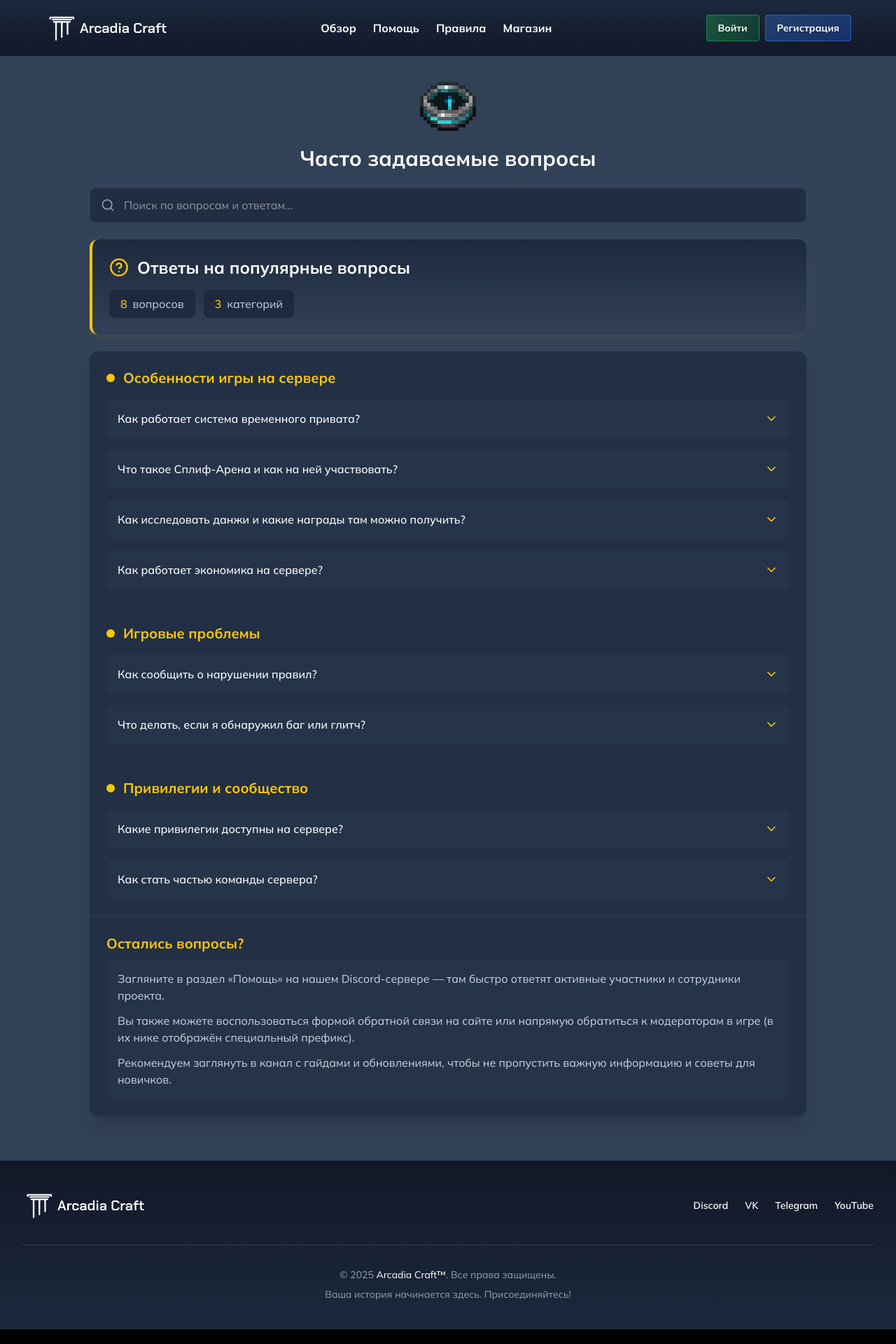
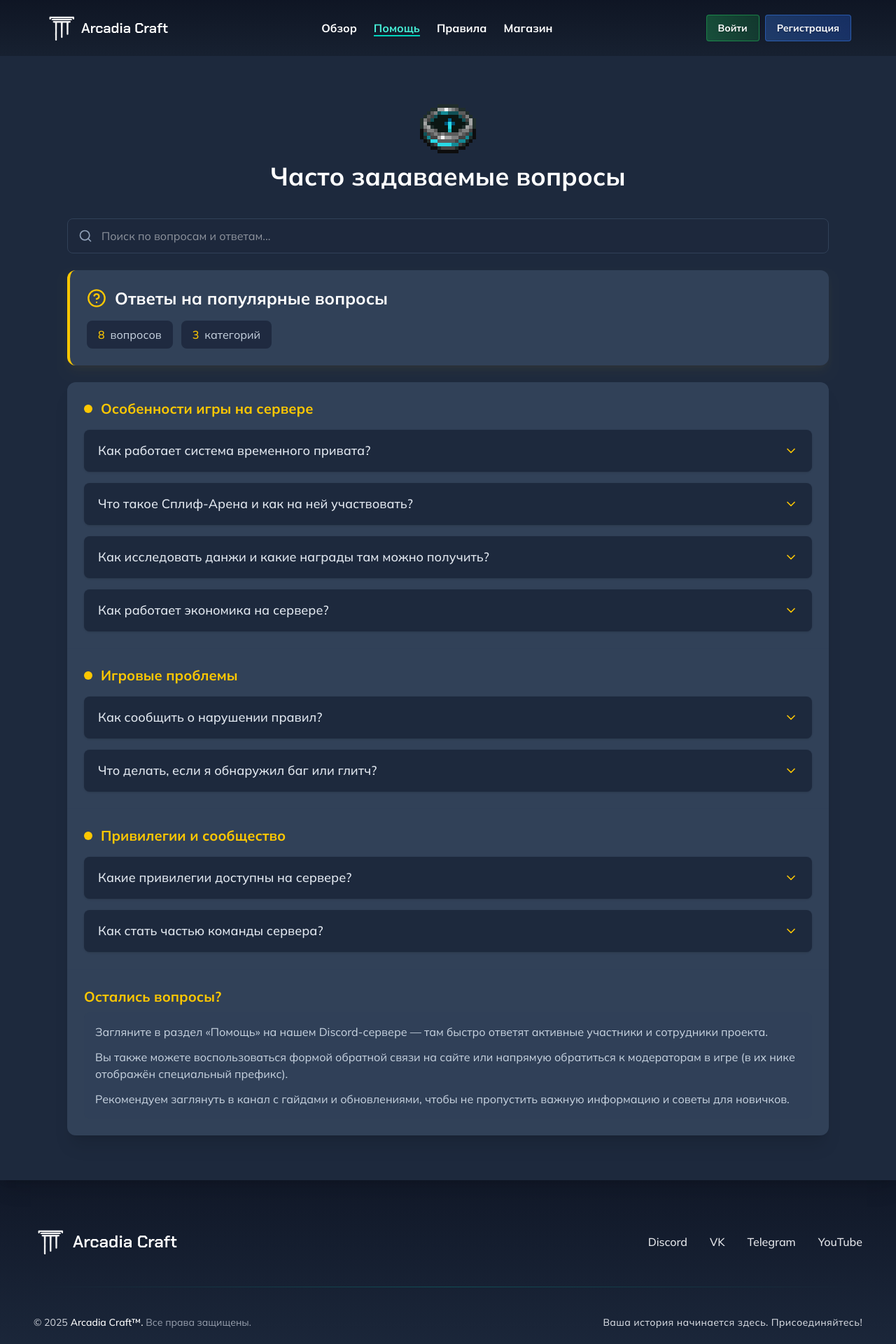
Before and after one commit to odeindev/arc-next, a Next.js app: page /faq in a window 1280 px wide. Shown: the top 1920 px of the page at 70% size. Before the commit the page ends 1899 px from the top, so only its background shows below. Built offline with nearby package versions, Linux system fonts and the light colour scheme.

Commit message:
refactor: adapted the styles and structure of the components to the final design

```diff
--- a/components/pages/faq-page.tsx
+++ b/components/pages/faq-page.tsx
@@ -130,7 +130,7 @@ export const FAQPage: React.FC<FAQPageProps> = ({ className }) => {
           extraContent={statsContent}
         />
 
-        <div className="bg-slate-800/70 backdrop-blur-sm rounded-xl overflow-hidden shadow-xl">
+        <div className="bg-slate-700 backdrop-blur-sm rounded-xl overflow-hidden shadow-xl">
           {isLoading ? (
             // Состояние загрузки
             <div className="p-6 space-y-4">
--- a/components/pages/rules-page.tsx
+++ b/components/pages/rules-page.tsx
@@ -154,7 +154,7 @@ export const RulesPage: React.FC<RulesPageProps> = ({ className }) => {
           extraContent={navigationButtons}
         />
 
-        <div className="bg-slate-800/70 backdrop-blur-sm rounded-xl overflow-hidden shadow-xl">
+        <div className="bg-slate-700/70 backdrop-blur-sm rounded-xl overflow-hidden shadow-xl">
           {isLoading ? (
             // Состояние загрузки
             <div className="p-6 space-y-8">
--- a/components/shared/footer.tsx
+++ b/components/shared/footer.tsx
@@ -2,7 +2,7 @@ import React from 'react';
 import { cn } from '@/components/shared/lib/utils';
 import Image from 'next/image';
 import Link from 'next/link';
-import { socialLinks } from '@/public/data/links'; // Обновленный импорт
+import { socialLinks } from '@/public/data/links';
 
 interface FooterProps {
   className?: string;
@@ -10,40 +10,67 @@ interface FooterProps {
 
 export const Footer: React.FC<FooterProps> = ({ className }) => {
   return (
-    <footer className={cn('font-[Mulish] bg-gradient-to-b from-gray-900 to-slate-800 text-white py-10 shadow-lg', className)}>
-      <div className='w-full max-w-screen-xl mx-auto px-4 md:px-8'>
-        <div className='flex flex-col sm:flex-row items-center justify-between'>
-          <div className='flex items-center space-x-3 mb-6 sm:mb-0'>
-            <Link href='/' className='flex items-center gap-0.5 group'>
+    <footer className={cn('font-[Mulish] bg-gradient-to-b from-gray-900 to-slate-800 text-white py-12 md:py-16 shadow-lg', className)}>
+      <div className='w-full max-w-screen-xl mx-auto px-4 md:px-8 lg:px-12'>
+        <div className='flex flex-col sm:flex-row items-center justify-between mb-10'>
+          <div className='flex items-center space-x-3 mb-8 sm:mb-0'>
+            <Link href='/' className='flex items-center gap-2 group'>
+              <div className='relative overflow-hidden'>
                 <Image
                   src='/icons/logo.svg'
                   width={48}
                   height={48}
                   alt='Logo'
-                className='transition-transform duration-300 group-hover:rotate-16'
+                  className='transition-all duration-500 group-hover:rotate-12 group-hover:scale-110'
                 />
-              <span className='font-[Chakra_Petch] text-white font-semibold text-xl transition-colors duration-300'>
+              </div>
+              <span className='font-[Chakra_Petch] text-white font-semibold text-xl md:text-2xl transition-all duration-300 group-hover:text-teal-400'>
                 Arcadia Craft
               </span>
             </Link>
           </div>
-          <ul className='flex flex-wrap justify-center sm:justify-end space-x-6 text-sm'>
+          <ul className='flex flex-wrap justify-center sm:justify-end gap-6 md:gap-8'>
             {socialLinks.map((link, index) => (
               <li key={index}>
                 <Link
                   href={link.href}
-                  className='text-white font-semibold relative after:absolute after:right-0 after:bottom-[-2px] after:w-0 after:h-[2px] after:bg-teal-500 after:transition-[width,left] after:duration-500 after:ease-in-out hover:after:w-full hover:after:left-0'
+                  className='text-gray-200 font-medium text-sm md:text-base relative group flex items-center gap-2 transition-all duration-300 hover:text-teal-400'
                 >
+                  {/* Предполагаем, что у нас есть иконки для социальных сетей */}
+                  {link.icon && (
+                    <span className='text-teal-500 group-hover:scale-110 transition-transform duration-300'>
+                      {link.icon}
+                    </span>
+                  )}
+                  <span className='relative after:absolute after:right-0 after:bottom-[-2px] after:w-0 after:h-[2px] after:bg-teal-500 after:transition-[width,left] after:duration-500 group-hover:after:w-full group-hover:after:left-0'>
                     {link.label}
+                  </span>
                 </Link>
               </li>
             ))}
           </ul>
         </div>
-        <hr className='my-8 border-gray-700' />
-        <div className='text-center text-gray-400 text-sm'>
-          <p>© {new Date().getFullYear()} <Link href='/' className='text-white hover:text-teal-500 transition-colors duration-300'>Arcadia Craft™</Link>. Все права защищены.</p>
-          <p className='mt-2'>Ваша история начинается здесь. Присоединяйтесь!</p>
+
+        {/* Стилизованный разделитель */}
+        <div className='relative h-px w-full my-10'>
+          <div className='absolute inset-0 bg-gradient-to-r from-transparent via-teal-500/30 to-transparent'></div>
+        </div>
+
+        <div className='flex flex-col md:flex-row items-center justify-between text-center md:text-left gap-4'>
+          <p className='text-gray-300 text-sm'>
+            © {new Date().getFullYear()}
+            <Link href='/' className='inline-block ml-1 text-white font-medium hover:text-teal-400 transition-colors duration-300'>
+              Arcadia Craft™.
+            </Link>
+            <span className='text-gray-400'> Все права защищены.</span>
+          </p>
+          <p className='text-gray-300 text-sm font-medium tracking-wide'>
+            Ваша история начинается здесь.
+            <span className='ml-1 relative inline-block group'>
+              <span className='transition-colors duration-300 group-hover:text-white'>Присоединяйтесь!</span>
+              <span className='absolute bottom-0 left-0 w-0 h-px bg-teal-400 transition-all duration-500 group-hover:w-full'></span>
+            </span>
+          </p>
         </div>
       </div>
     </footer>
--- a/components/shared/header.tsx
+++ b/components/shared/header.tsx
@@ -8,6 +8,7 @@ import { Menu, X } from 'lucide-react';
 import { Container, Button } from '@/components/shared/ui';
 import { LoginForm, RegistrationForm } from '../features/auth/ui';
 import { navLinks } from '@/public/data/links';
+import { usePathname } from 'next/navigation';
 
 type FormType = 'login' | 'register' | null;
 
@@ -18,6 +19,8 @@ interface HeaderProps {
 export const Header: React.FC<HeaderProps> = ({ className }) => {
   const [isMenuOpen, setIsMenuOpen] = useState(false);
   const [activeForm, setActiveForm] = useState<FormType>(null);
+  const [isScrolled, setIsScrolled] = useState(false);
+  const pathname = usePathname();
 
   const menuRef = useRef<HTMLDivElement | null>(null);
   const formRef = useRef<HTMLDivElement | null>(null);
@@ -34,6 +37,16 @@ export const Header: React.FC<HeaderProps> = ({ className }) => {
 
   const closeForm = useCallback(() => {
     setActiveForm(null);
+  }, []);
+
+  // Отслеживание скролла для изменения фона
+  useEffect(() => {
+    const handleScroll = () => {
+      setIsScrolled(window.scrollY > 20);
+    };
+
+    window.addEventListener('scroll', handleScroll);
+    return () => window.removeEventListener('scroll', handleScroll);
   }, []);
 
   // Закрытие при клике вне форм/меню
@@ -57,19 +70,28 @@ export const Header: React.FC<HeaderProps> = ({ className }) => {
       "flex flex-col list-none text-white font-semibold",
       isMobile ? "gap-8 items-center" : "md:flex-row gap-6"
     )}>
-      {navLinks.map((link, index) => (
+      {navLinks.map((link, index) => {
+        const isActive = pathname === link.href;
+        return (
           <li key={index}>
             <a
               href={link.href}
-            className='text-white text-base font-bold relative after:absolute after:right-0 after:bottom-[-2px] after:w-0 after:h-[2px] after:bg-teal-500 after:transition-[width,left] after:duration-500 after:ease-in-out hover:after:w-full hover:after:left-0'
+              className={cn(
+                'text-white text-base font-bold relative transition-colors duration-300',
+                'after:absolute after:bottom-[-2px] after:h-[2px] after:bg-teal-400',
+                'after:transition-all after:duration-300 hover:text-teal-200',
+                isActive
+                  ? 'after:w-full after:left-0 text-teal-300'
+                  : 'after:w-0 after:right-0 hover:after:w-full hover:after:left-0'
+              )}
             >
               {link.label}
             </a>
           </li>
-      ))}
+        );
+      })}
     </ul>
   );
-
 
   const renderAuthButtons = (isMobile = false) => {
     const buttonClassName = isMobile ? 'w-full' : '';
@@ -78,13 +100,19 @@ export const Header: React.FC<HeaderProps> = ({ className }) => {
         <Button
           color='green'
           text='Войти'
-          className={buttonClassName}
+          className={cn(
+            buttonClassName,
+            'transition-all duration-300 hover:shadow-lg hover:shadow-teal-500/20 hover:scale-105'
+          )}
           onClick={() => openForm('login')}
         />
         <Button
           color='blue'
           text='Регистрация'
-          className={buttonClassName}
+          className={cn(
+            buttonClassName,
+            'transition-all duration-300 hover:shadow-lg hover:shadow-blue-500/20 hover:scale-105'
+          )}
           onClick={() => openForm('register')}
         />
       </div>
@@ -94,22 +122,27 @@ export const Header: React.FC<HeaderProps> = ({ className }) => {
   return (
     <header
       className={cn(
-        'font-[Mulish] shadow-lg bg-gradient-to-t from-gray-900 to-slate-800',
+        'font-[Mulish] top-0 left-0 right-0 w-full z-50 transition-all duration-300',
+        isScrolled
+          ? 'backdrop-blur-md bg-gray-900/90 shadow-xl'
+          : 'bg-gradient-to-b from-gray-900/90 to-slate-800/80 shadow-lg',
         className
       )}
     >
-      <Container className='py-4 px-4 md:px-16'>
+      <Container className='py-4 px-4 lg:px-16'>
         <div className='flex items-center justify-between'>
           {/* Logo */}
-          <Link href="/" className="flex items-center gap-0.5 group">
+          <Link href="/" className="flex items-center gap-1 group">
+            <div className="relative overflow-hidden">
               <Image
                 src='/icons/logo.svg'
                 width={48}
                 height={48}
                 alt='Logo'
-              className='transition-transform duration-300 group-hover:rotate-16'
+                className='transition-all duration-500 ease-in-out group-hover:rotate-12 group-hover:scale-110'
               />
-          <h1 className="font-[Chakra_Petch] text-white font-semibold text-xl hidden lg:block transition-colors duration-300">
+            </div>
+            <h1 className="font-[Chakra_Petch] text-white font-semibold text-xl hidden sm:block transition-all duration-300 group-hover:text-teal-300">
               Arcadia Craft
             </h1>
           </Link>
@@ -126,30 +159,37 @@ export const Header: React.FC<HeaderProps> = ({ className }) => {
 
           {/* Mobile Menu Button */}
           <button
-            className='md:hidden text-white'
+            className='md:hidden text-white p-1 rounded-md transition-all duration-300 hover:bg-white/10'
             onClick={toggleMenu}
             aria-label={isMenuOpen ? 'Закрыть меню' : 'Открыть меню'}
           >
             {isMenuOpen ? (
-              <X size={32} className='transition-transform duration-300' />
+              <X size={28} className='transition-transform duration-300 rotate-90' />
             ) : (
-              <Menu size={32} className='transition-transform duration-300' />
+              <Menu size={28} className='transition-transform duration-300' />
             )}
           </button>
         </div>
 
         {/* Mobile Navigation */}
         {isMenuOpen && (
+          <div className="inset-0 z-40 bg-gray-900/50 backdrop-blur-sm md:hidden" aria-hidden="true" />
+        )}
         <nav
           ref={menuRef}
-            className='mt-4 p-4 md:hidden flex flex-col items-center gap-4'
+          className={cn(
+            'mt-4 p-6 md:hidden flex flex-col items-center gap-4 bg-gray-800 rounded-lg shadow-xl',
+            'transition-all duration-300 ease-in-out',
+            isMenuOpen
+              ? 'opacity-100 translate-y-0'
+              : 'opacity-0 -translate-y-4 pointer-events-none absolute'
+          )}
         >
           {renderNavLinks(true)}
-            <div className='mt-4 w-full'>
+          <div className='mt-6 w-full'>
             {renderAuthButtons(true)}
           </div>
         </nav>
-        )}
 
         {/* Forms */}
         <div ref={formRef}>
--- a/components/shared/ui/content-section.tsx
+++ b/components/shared/ui/content-section.tsx
@@ -1,40 +1,61 @@
-// components/shared/ContentSection.tsx
 import React, { ReactNode } from 'react';
 import Image from 'next/image';
+import clsx from 'clsx';
 
 interface ContentSectionProps {
   title: string;
+  subtitle?: string;
   iconSrc?: string;
   iconAlt?: string;
   className?: string;
+  contentClassName?: string;
   children: ReactNode;
 }
 
 export const ContentSection: React.FC<ContentSectionProps> = ({
   title,
+  subtitle,
   iconSrc,
-  iconAlt,
+  iconAlt = 'иконка',
   className,
-  children
+  contentClassName,
+  children,
 }) => {
   return (
-    <div className={`bg-slate-700 pb-16 ${className}`}>
-      <div className='flex flex-col items-center pt-8 pb-6 space-y-4'>
+    <section className={clsx(
+      'bg-lightflow bg-slate-800 py-12 md:py-16 shadow-xl relative overflow-hidden',
+      className
+    )}>
+      <div className='flex flex-col items-center mb-8 md:mb-10 space-y-4'>
         {iconSrc && (
+          <div className="mb-2 relative">
             <Image
               src={iconSrc}
-            alt={iconAlt ?? 'иконка'}
-            className='mx-auto animate-pulse'
+              alt={iconAlt}
+              className="mx-auto transition-all duration-500 hover:scale-105 animate-pulse"
               width={80}
               height={80}
               priority={true}
             />
+          </div>
         )}
-        <h1 className="text-3xl font-bold text-white text-center">{title}</h1>
+        <div className="text-center px-4">
+          <h2 className="text-3xl md:text-4xl font-bold text-white">
+            {title}
+          </h2>
+          {subtitle && (
+            <p className="mt-3 text-lg md:text-xl text-slate-200">
+              {subtitle}
+            </p>
+          )}
         </div>
-      <div className="container mx-auto sm:px-6 md:px-32 px-4">
+      </div>
+      <div className={clsx(
+        "container mx-auto px-4 sm:px-6 lg:px-8 xl:max-w-6xl",
+        contentClassName
+      )}>
         {children}
       </div>
-    </div>
+    </section>
   );
 };
--- a/components/shared/ui/faq-item.tsx
+++ b/components/shared/ui/faq-item.tsx
@@ -1,68 +1,105 @@
-// components/shared/ui/faq-item.tsx
-import React from 'react';
+// @components/shared/ui/faq-item.tsx
+import React, { useRef, useEffect } from 'react';
+import { ChevronDown } from 'lucide-react';
 import { cn } from '@/components/shared/lib/utils';
-import { ChevronDown } from 'lucide-react';
-import { highlightText } from '@/app/utils/highlightText';
 
 interface FAQItemProps {
   question: string;
   answer: string;
   isOpen: boolean;
   onToggle: () => void;
-  searchQuery: string;
+  searchQuery?: string;
 }
 
-export const FAQItem = React.memo(({
+const FAQItem: React.FC<FAQItemProps> = ({
   question,
   answer,
   isOpen,
   onToggle,
-  searchQuery
-}: FAQItemProps) => {
+  searchQuery = '',
+}) => {
+  const contentRef = useRef<HTMLDivElement>(null);
+  const itemRef = useRef<HTMLLIElement>(null);
+
+  // Подсвечивание искомых терминов
+  const highlightText = (text: string) => {
+    if (!searchQuery) return text;
+
+    const regex = new RegExp(`(${searchQuery})`, 'gi');
+    return text.replace(regex, '<mark class="bg-yellow-400/30 text-white px-1 rounded">$1</mark>');
+  };
+
+  // Автоматическое раскрытие при совпадении поиска
+  useEffect(() => {
+    if (searchQuery &&
+        (question.toLowerCase().includes(searchQuery.toLowerCase()) ||
+         answer.toLowerCase().includes(searchQuery.toLowerCase())) &&
+        !isOpen) {
+      onToggle();
+    }
+  }, [searchQuery, question, answer, isOpen, onToggle]);
+
+  // Прокрутка к элементу при поиске
+  useEffect(() => {
+    if (searchQuery && isOpen && itemRef.current) {
+      setTimeout(() => {
+        itemRef.current?.scrollIntoView({ behavior: 'smooth', block: 'nearest' });
+      }, 100);
+    }
+  }, [isOpen, searchQuery]);
+
   return (
     <li
+      ref={itemRef}
       className={cn(
-        "bg-slate-700/30 rounded-lg overflow-hidden transition-all duration-300",
-        isOpen ? "ring-1 ring-yellow-400/30 shadow-lg shadow-yellow-400/5" : ""
+        "bg-slate-800 rounded-lg shadow-sm transition-all duration-300",
+        isOpen && "ring-1 ring-yellow-400/20 shadow-md bg-slate-700/60",
+        searchQuery && (question.toLowerCase().includes(searchQuery.toLowerCase()) ||
+                     answer.toLowerCase().includes(searchQuery.toLowerCase())) && "ring-1 ring-yellow-400/30"
       )}
     >
       <button
         className={cn(
-          "w-full text-left p-4 flex items-center justify-between hover:bg-slate-700/50 transition-colors",
-          isOpen ? "bg-slate-700/50 border-b border-slate-600/50" : ""
+          "w-full text-left px-5 py-4 rounded-lg flex items-center justify-between",
+          "focus:outline-none focus:ring-2 focus:ring-yellow-400/30 focus:ring-offset-2 focus:ring-offset-slate-800",
+          "hover:bg-slate-700/70 transition-colors",
+          isOpen && "rounded-b-none"
         )}
         onClick={onToggle}
         aria-expanded={isOpen}
       >
-        <div className="flex items-center flex-1 pr-4">
-          <span className="text-white font-medium">{highlightText(question, searchQuery)}</span>
-        </div>
-        <div
+        <span
+          className="text-lg font-medium text-slate-200 flex-grow pr-4"
+          dangerouslySetInnerHTML={{ __html: highlightText(question) }}
+        />
+        <ChevronDown
           className={cn(
-            "transform transition-transform duration-300",
-            isOpen ? "rotate-180" : "rotate-0"
+            "flex-shrink-0 w-5 h-5 text-yellow-400 transition-transform duration-300",
+            isOpen && "transform rotate-180"
           )}
-        >
-          <ChevronDown size={20} className="text-yellow-400 flex-shrink-0" />
-        </div>
+        />
       </button>
 
       <div
+        ref={contentRef}
         className={cn(
-          "overflow-hidden transition-[max-height,opacity] duration-300 ease-in-out",
-          isOpen ? "max-h-[1000px] opacity-100" : "max-h-0 opacity-0"
+          "overflow-hidden transition-all duration-300 ease-in-out",
+          !isOpen && "max-h-0 opacity-0",
+          isOpen && "max-h-[1000px] opacity-100" // Динамическая высота для анимации
         )}
+        style={{
+          maxHeight: isOpen ? (contentRef.current?.scrollHeight || 1000) + 'px' : '0',
+        }}
       >
-        <div className="p-4 text-slate-300">
-          <div className="bg-slate-700/20 p-4 rounded-lg">
-            {highlightText(answer, searchQuery)}
-          </div>
+        <div className="px-5 py-4 text-slate-300 border-t border-slate-600/20 bg-slate-800/30 rounded-b-lg">
+          <div
+            className="prose prose-sm prose-invert max-w-none"
+            dangerouslySetInnerHTML={{ __html: highlightText(answer) }}
+          />
         </div>
       </div>
     </li>
   );
-});
-
-FAQItem.displayName = 'FAQItem';
+};
 
 export default FAQItem;
--- a/components/shared/ui/rule-section.tsx
+++ b/components/shared/ui/rule-section.tsx
@@ -29,7 +29,7 @@ export const RuleSection = React.memo(({
   return (
     <div
       className={cn(
-        "mb-8 last:mb-0 border-b border-slate-700/50 pb-6 last:border-0 last:pb-0 p-6 transition-all",
+        "mb-8 last:mb-0 border-b border-slate-500 pb-6 last:border-0 last:pb-0 p-6 transition-all",
         isHighlighted ? "section-highlight" : ""
       )}
       ref={setRef}
--- a/components/shared/ui/section-header.tsx
+++ b/components/shared/ui/section-header.tsx
@@ -20,7 +20,7 @@ export const SectionHeader: React.FC<SectionHeaderProps> = ({
 }) => {
   return (
     <div className={cn(
-      "bg-gradient-to-b from-slate-800 to-slate-700/70 p-6 rounded-xl mb-6 border-l-4 border-yellow-400 shadow-lg shadow-yellow-500/5",
+      "bg-slate-700 p-6 rounded-xl mb-6 border-l-4 border-yellow-400 shadow-lg shadow-yellow-500/5",
       className
     )}>
       <h2 className="text-2xl text-white font-bold flex items-center mb-4">
--- a/components/widgets/features/bonus-section.tsx
+++ b/components/widgets/features/bonus-section.tsx
@@ -87,7 +87,7 @@ export const BonusSection: React.FC = () => {
               <Button
                   color="yellow"
                   text="Получить бонусы"
-                  className="w-full sm:w-auto px-8 py-3 text-lg transition-transform duration-300 hover:scale-105 hover:shadow-[0_0_15px_rgba(255,255,0,0.4)]"
+                  className="w-full sm:w-auto px-8 py-3 text-lg transition-transform duration-300 hover:scale-105 hover:shadow-[0_0_15px_rgba(255,255,0,0.4)] active:bg-black"
                   aria-label="Получить игровые бонусы"
               />
             </div>
```
Also changed, not shown: components/shared/ui/rule-item.tsx (+40 -4 lines), components/widgets/hero/ui/server-info-card.tsx (+46 -63 lines). Lines whose indentation alone changed are shown as unchanged.
